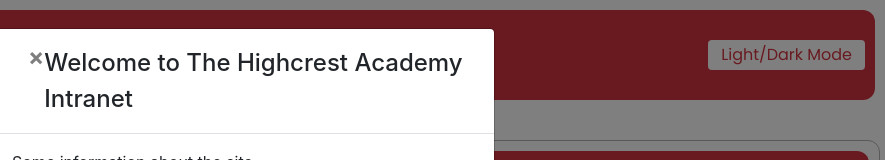
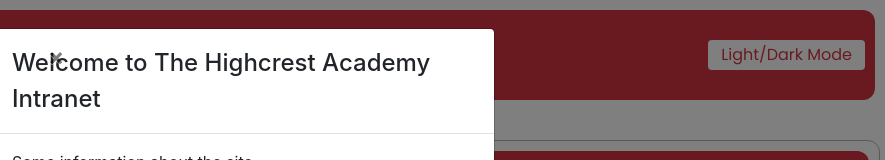
Before and after one commit to ReturnAlt10/HCA-IntranetDEMO, a plain HTML site: page index.html in a window 1280 px wide. Shown: the top 160 px of the page, 395-1280 px from the left. Drawn offline with nearby package versions, Linux system fonts and the light colour scheme.

Commit message:
Bug Fix Popup 4

```diff
--- a/index.html
+++ b/index.html
@@ -127,7 +127,7 @@
               <!-- Modal content-->
               <div class="modal-content">
                 <div class="modal-header">
-                  <button type="button" class="close" data-dismiss="modal">×</button>
+                  <button type="button" class="close" data-dismiss="modal" style="position: absolute; margin-left: 20px;">×</button>
                   <h4 class="modal-title">Welcome to The Highcrest Academy Intranet</h4>
                 </div>
                 <div class="modal-body">
```
